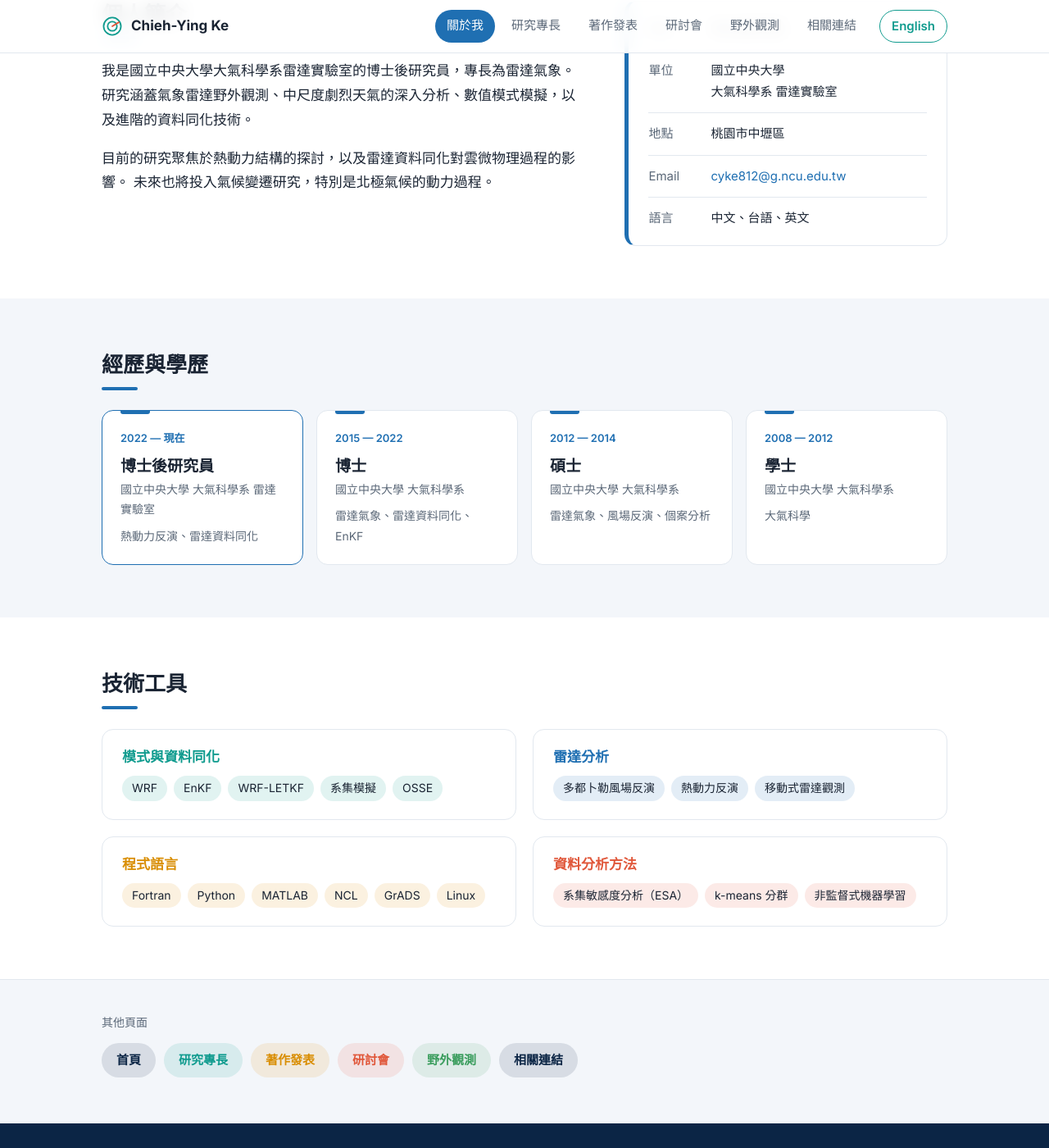
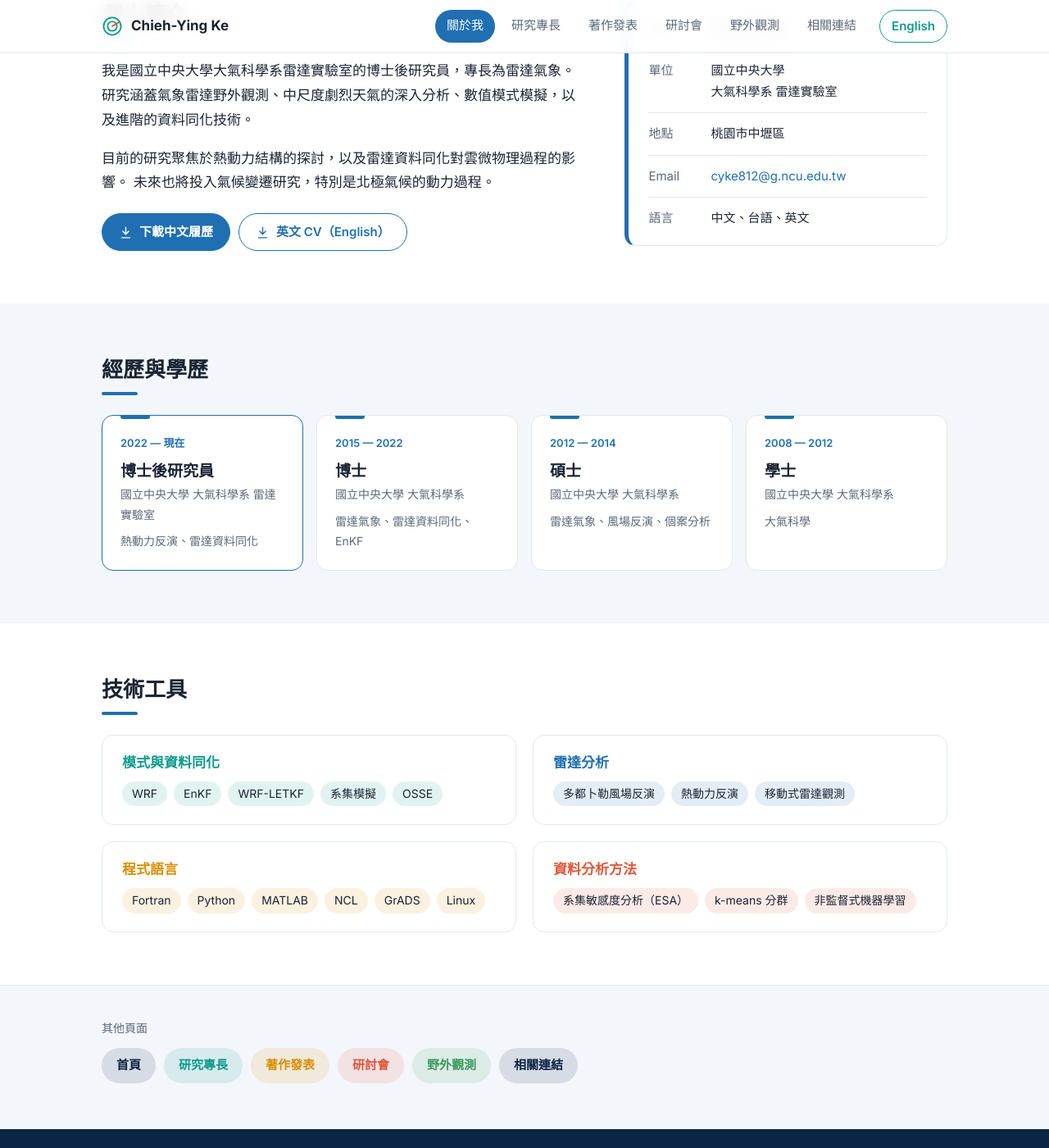
Before and after one commit to ru389ru389/ChiehYingKe, a Jekyll site: the page built from about.html, in a window 1280 px wide and 1400 px high, scrolled down 384 px. Shown: the whole window at 82% size. Built offline with Jekyll 4.4.1, drawn with Linux system fonts in a browser that asks for light colours.

Commit message:
About page: download buttons for Chinese and English CVs
Both language versions of the About page show two CV buttons; the
page's own language is the primary (filled) button.

Co-Authored-By: Claude Opus 5.5 <noreply@anthropic.com>
Claude-Session: https://claude.ai/code/session_01TjLeYQUDtQAoEURkP55sWs

```diff
--- a/_includes/pages/about.html
+++ b/_includes/pages/about.html
@@ -26,6 +26,15 @@
         未來也將投入氣候變遷研究，特別是北極氣候的動力過程。
       </p>
       {% endif %}
+      <div class="cv-buttons">
+        {% if lang == 'en' %}
+        <a class="btn cv-btn" href="{{ '/assets/cv/Chieh-Ying_Ke_CV.pdf' | relative_url }}" target="_blank" rel="noopener"><svg viewBox="0 0 24 24" aria-hidden="true"><path d="M12 3v12M7 10l5 5 5-5M5 21h14"/></svg>Download CV (English)</a>
+        <a class="btn cv-btn outline" href="{{ '/assets/cv/Chieh-Ying_Ke_CV_zh.pdf' | relative_url }}" target="_blank" rel="noopener" lang="zh-Hant"><svg viewBox="0 0 24 24" aria-hidden="true"><path d="M12 3v12M7 10l5 5 5-5M5 21h14"/></svg>CV in Chinese 中文</a>
+        {% else %}
+        <a class="btn cv-btn" href="{{ '/assets/cv/Chieh-Ying_Ke_CV_zh.pdf' | relative_url }}" target="_blank" rel="noopener"><svg viewBox="0 0 24 24" aria-hidden="true"><path d="M12 3v12M7 10l5 5 5-5M5 21h14"/></svg>下載中文履歷</a>
+        <a class="btn cv-btn outline" href="{{ '/assets/cv/Chieh-Ying_Ke_CV.pdf' | relative_url }}" target="_blank" rel="noopener" lang="en"><svg viewBox="0 0 24 24" aria-hidden="true"><path d="M12 3v12M7 10l5 5 5-5M5 21h14"/></svg>英文 CV（English）</a>
+        {% endif %}
+      </div>
     </div>
     <aside class="info-card">
       <dl>
--- a/assets/style.css
+++ b/assets/style.css
@@ -131,6 +131,12 @@ p { margin: 0 0 1em; }
 .btn.primary { background: var(--coral); color: #fff; }
 .btn.ghost { color: #fff; border: 1.5px solid rgba(255,255,255,.5); }
 .btn.ghost:hover { background: rgba(255,255,255,.1); }
+.cv-buttons { display: flex; flex-wrap: wrap; gap: 10px; margin-top: 22px; }
+.cv-btn { display: inline-flex; align-items: center; gap: 8px; background: var(--blue); color: var(--on-accent); border: 1.5px solid var(--blue); padding: 9px 20px; }
+.cv-btn:hover { color: var(--on-accent); }
+.cv-btn.outline { background: transparent; color: var(--blue); }
+.cv-btn.outline:hover { background: color-mix(in srgb, var(--blue) 10%, transparent); color: var(--blue); }
+.cv-btn svg { width: 17px; height: 17px; fill: none; stroke: currentColor; stroke-width: 2; stroke-linecap: round; stroke-linejoin: round; }
 
 .portrait { margin: 0; justify-self: center; width: 100%; max-width: 330px; }
 .portrait img {
```
